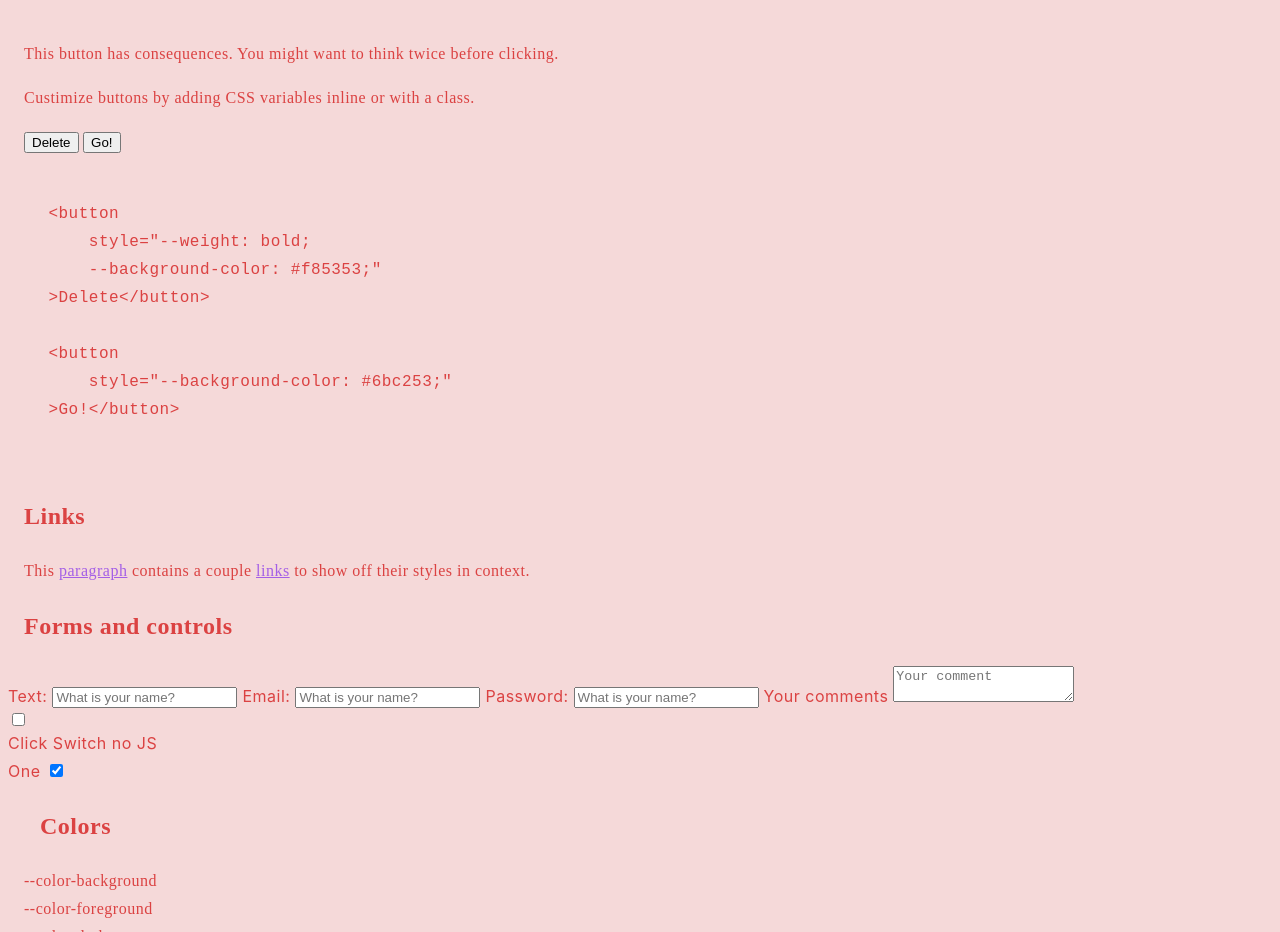
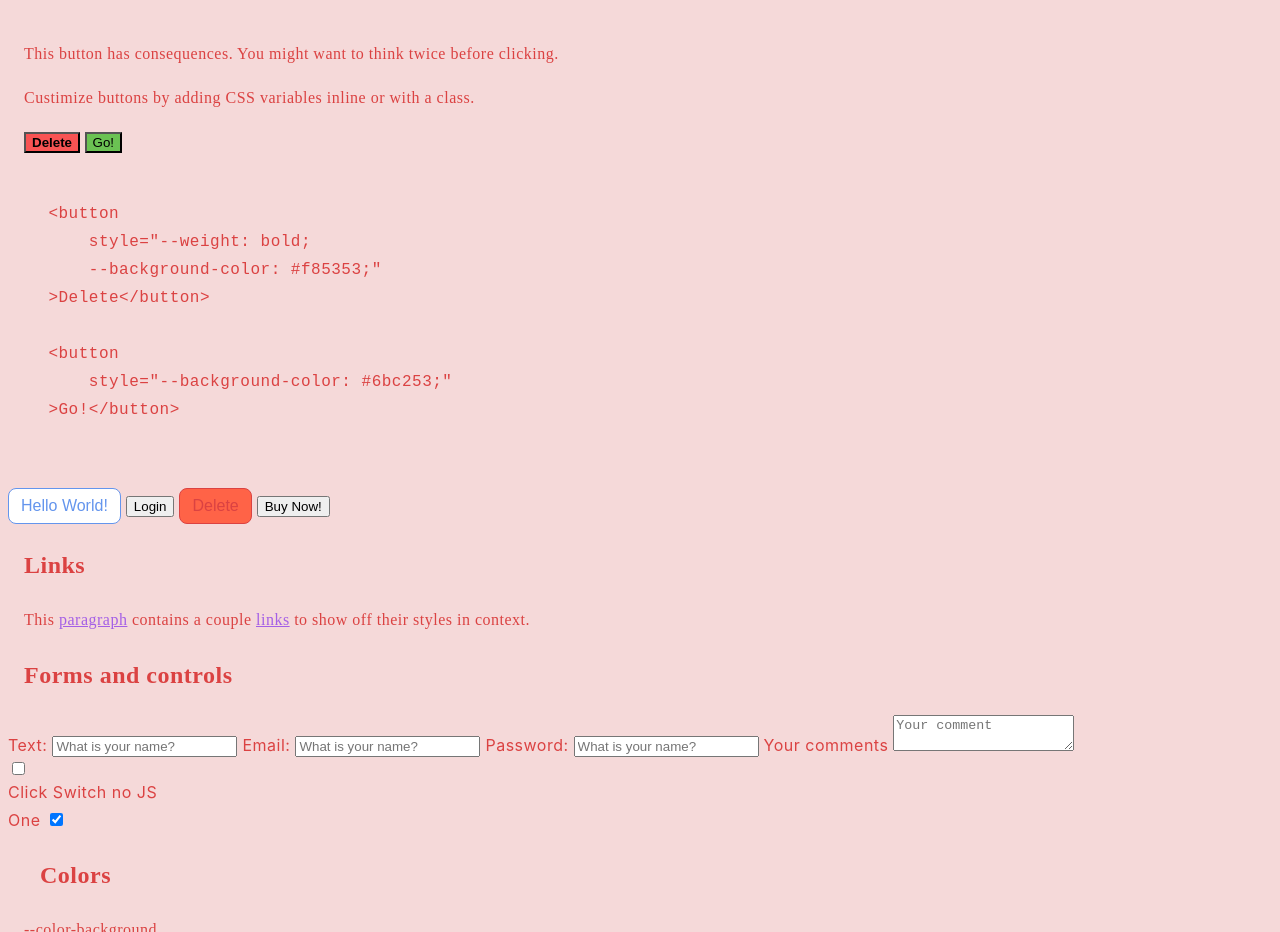
Before and after one commit to GSCrawley/stylin_styles, a plain HTML site: page index.html in a window 1280 px wide. Shown: the part 1480-2412 px from the top of the page. Drawn offline with Linux system fonts and the light colour scheme; a script that the page names is missing.

Commit message:
updated README

```diff
--- a/index.html
+++ b/index.html
@@ -17,7 +17,7 @@
                 <li><a href="#footer">Footer</a></li>
             </ul>
             <ul>
-                <li><a href="link/to/your/framework/repo">GitHub</a></li>
+                <li><a href="https://github.com/GSCrawley/stylin_styles.git">GitHub</a></li>
             </ul>
         </div>
 
@@ -61,6 +61,7 @@
                 </pre>
             </section>
 
+
             <section id="forms">
                 <h2>Buttons</h2>
 
@@ -78,10 +79,10 @@
                 <p>Custimize buttons by adding CSS variables inline or with a class.</p>
                 <p>
     <button
-        style="--weight: bold; --background-color: #f85353;"
+        style="font-weight: bold; background-color: #f85353;"
     >Delete</button>
         <button
-        style="--background-color: #6bc253;"
+        style="background-color: #6bc253;"
     >Go!</button>
                 </p>
 
@@ -97,7 +98,16 @@
     &gt;Go!&lt;/button&gt;
                     </code>
                 </pre>
+
+    <button class="hello">Hello World!</button>
+    <button>Login</button>
+    <button class="warning">Delete</button>
+    <button class="action">Buy Now!</button>
+
+
             </section>
+
+
 
             <section>
                 <h2>Links</h2>
--- a/stylin_styles.css
+++ b/stylin_styles.css
@@ -25,3 +25,40 @@ h1, h2, h3, h4, h5, h6, p, #colors {
 code {
     font-family: 'Courier New', Courier, monospace;
 }
+
+button.hello {
+    --bg-color: #fff;
+    --fg-color: cornflowerblue;
+
+    padding: 0.5em 0.75em;
+    background-color: var(--bg-color);
+    border: 1px solid;
+    color: var(--fg-color);
+    border-radius: 0.5em;
+    font-size: 1em;
+    transition: 300ms;
+  }
+
+  button.hello:hover {
+    background-color: var(--fg-color);
+    color: var(--bg-color);
+  }
+
+  button.warning {
+    --fg-color: tomato; /* Red button */
+    padding: 0.5em 0.75em;
+    background-color: var(--fg-color);
+    border: 1px solid;
+    color: var(--bg-color);
+    border-radius: 0.5em;
+    font-size: 1em;
+    transition: 300ms;
+  }
+  button.warning:hover {
+      background-color: var(--bg-color);
+      color: var(--fg-color)
+  }
+
+  button.action {
+   --fg-color: yellowgreen; /* Green button */
+  }
```
Also changed, not shown: 1 other file.
